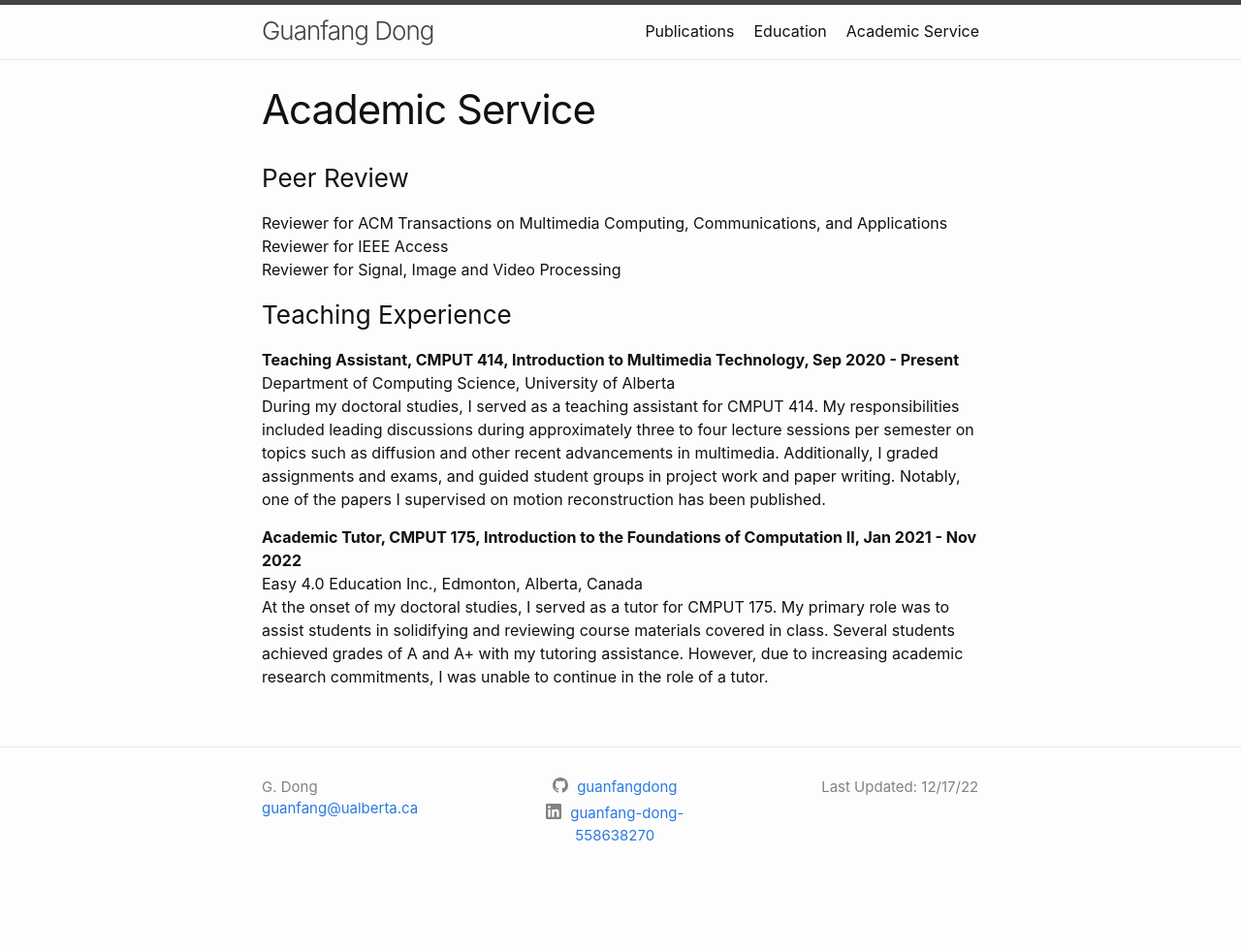
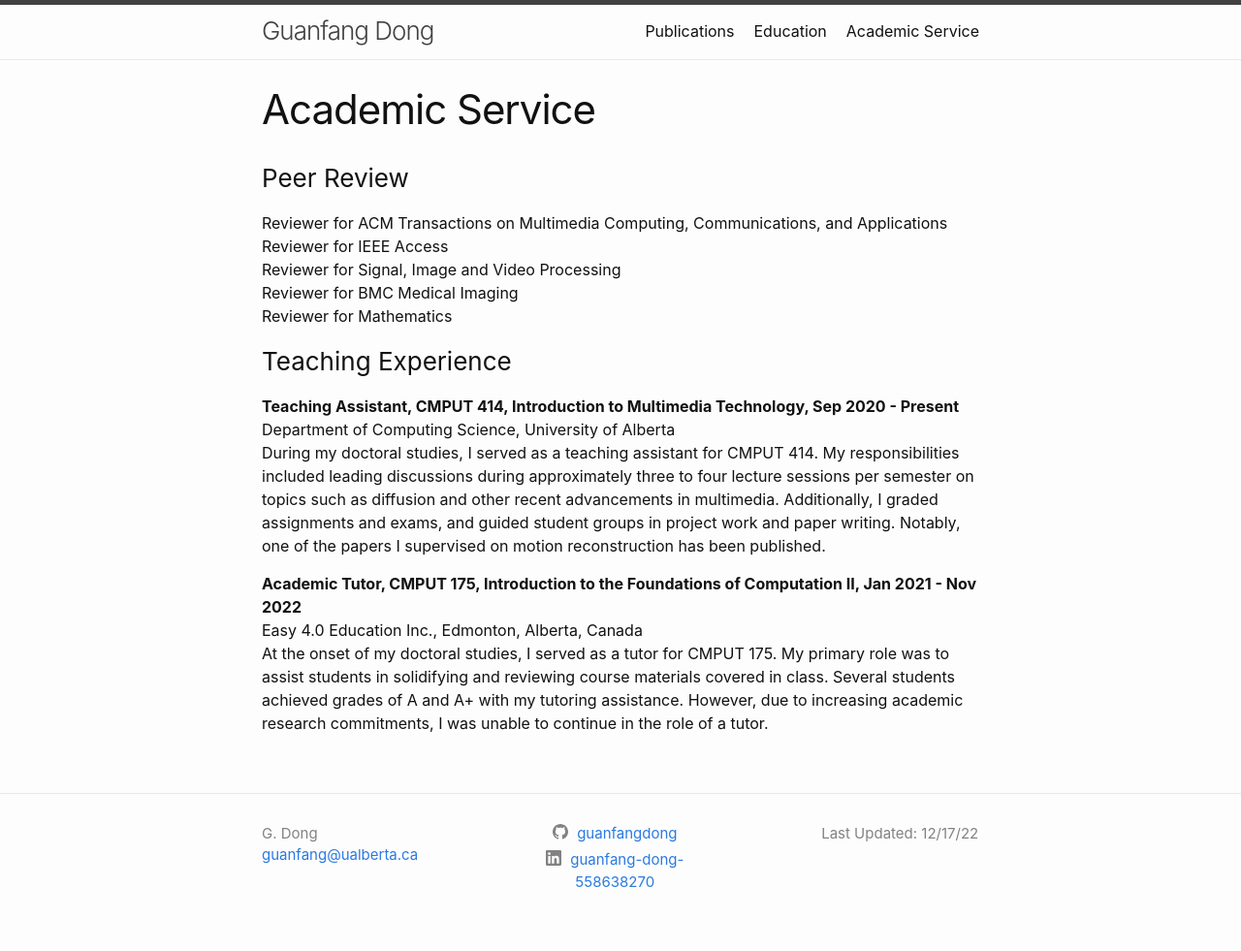
Before and after one commit to guanfangdong/guanfangdong.github.io, a Jekyll site: the page built from academic.markdown, in a window 1280 px wide. Shown: the whole page at 97% size. Built offline with Jekyll 4.4.1, drawn with Linux system fonts in a browser that asks for light colours; before the commit the page ends 933 px from its top, so only the background shows below that.

Commit message:
Update academic.markdown

```diff
--- a/academic.markdown
+++ b/academic.markdown
@@ -9,6 +9,8 @@ update: "Last Updated: 12/17/22"
 Reviewer for ACM Transactions on Multimedia Computing, Communications, and Applications<br>
 Reviewer for IEEE Access<br>
 Reviewer for Signal, Image and Video Processing<br>
+Reviewer for BMC Medical Imaging<br>
+Reviewer for Mathematics<br>
 
 ### Teaching Experience
 
```
